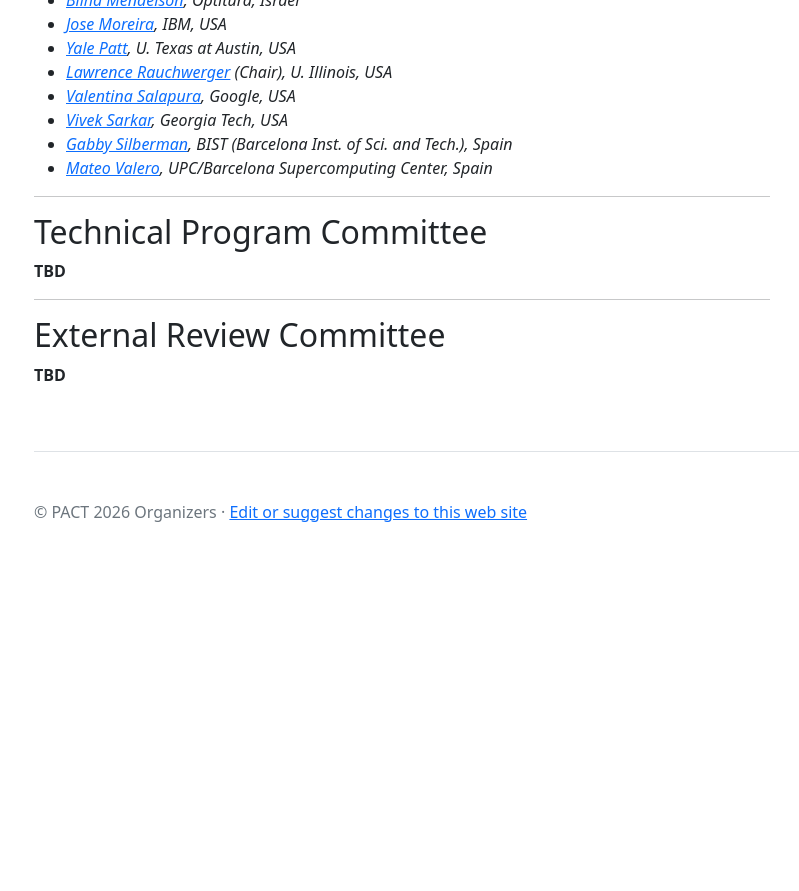
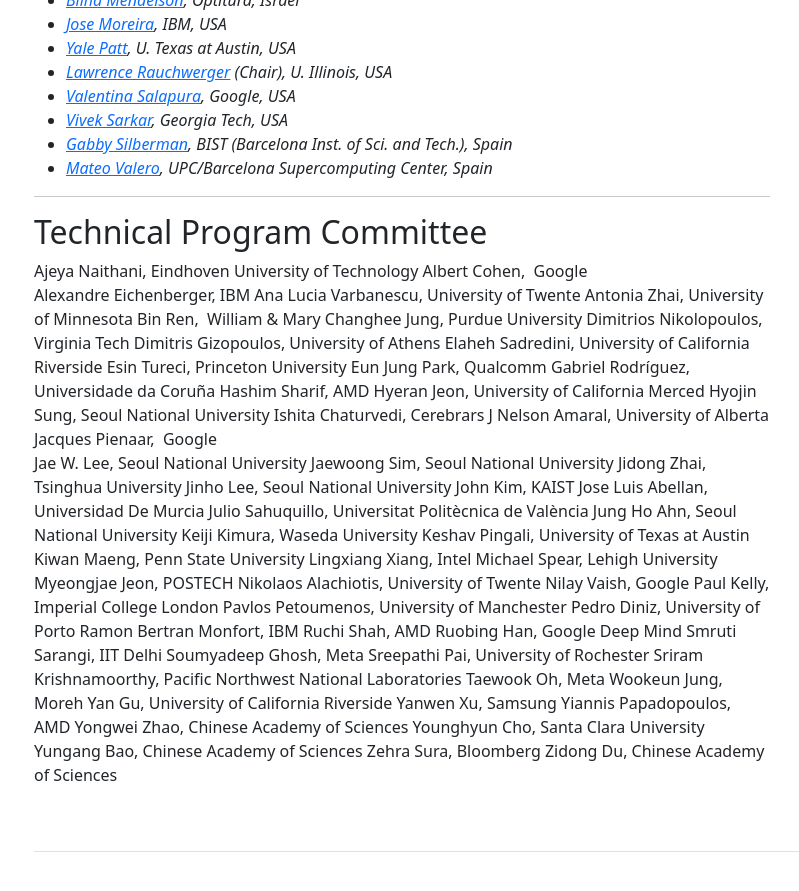
Before and after one commit to pact2026/pact2026.github.io, a Jekyll site: the page built from organization/index.md, in a window 1280 px wide and 900 px high, scrolled down 1570 px. Shown: the top 891 px of the window, without its empty margins (48-847 px from the left). Built offline with Jekyll 4.4.1, drawn with Linux system fonts in a browser that asks for light colours; before the commit the page ends 2142 px from its top, so only the background shows below that; some of the changed text lies outside the part shown.

Commit message:
Update index.md
Program chair website link and PC members are updated

```diff
--- a/organization/index.md
+++ b/organization/index.md
@@ -14,7 +14,7 @@
 
 #### Program Chairs
 
-- Jaejin Lee, Seoul National University
+- [Jaejin Lee](https://sites.google.com/view/jaejinlee)  Seoul National University
 
 #### Program Vice-Chairs
 
@@ -91,10 +91,58 @@
 
 ## Technical Program Committee
 
-**TBD**
-
----
-
-## External Review Committee
-
-**TBD**
+Ajeya Naithani,	Eindhoven University of Technology
+Albert Cohen, 	Google
+Alexandre Eichenberger,	IBM
+Ana Lucia Varbanescu,	University of Twente
+Antonia Zhai,	University of Minnesota
+Bin Ren,	 William & Mary
+Changhee Jung,	Purdue University
+Dimitrios Nikolopoulos,	Virginia Tech
+Dimitris Gizopoulos,	University of Athens
+Elaheh Sadredini,	University of California Riverside
+Esin Tureci,	Princeton University
+Eun Jung Park, 	Qualcomm
+Gabriel Rodríguez,	Universidade da Coruña
+Hashim Sharif,	AMD
+Hyeran Jeon,	University of California Merced
+Hyojin Sung,	Seoul National University
+Ishita Chaturvedi,	Cerebrars
+J Nelson Amaral,	University of Alberta
+Jacques Pienaar, 	Google
+Jae W. Lee,	Seoul National University
+Jaewoong Sim,	Seoul National University
+Jidong Zhai, Tsinghua University
+Jinho Lee,	Seoul National University
+John Kim,	KAIST
+Jose Luis Abellan,	Universidad De Murcia
+Julio Sahuquillo,	Universitat Politècnica de València
+Jung Ho Ahn,	Seoul National University
+Keiji Kimura,	Waseda University
+Keshav Pingali,	University of Texas at Austin
+Kiwan Maeng,	Penn State University
+Lingxiang Xiang,	Intel
+Michael Spear,	Lehigh University
+Myeongjae Jeon,	POSTECH
+Nikolaos Alachiotis,	University of Twente
+Nilay Vaish,	Google
+Paul Kelly,	Imperial College London
+Pavlos Petoumenos,	University of Manchester
+Pedro Diniz,	University of Porto
+Ramon Bertran Monfort,	IBM
+Ruchi Shah,	AMD
+Ruobing Han,	Google Deep Mind
+Smruti Sarangi,	IIT Delhi
+Soumyadeep Ghosh,	Meta
+Sreepathi Pai,	University of Rochester
+Sriram Krishnamoorthy,	Pacific Northwest National Laboratories
+Taewook Oh,	Meta
+Wookeun Jung,	Moreh
+Yan Gu,	University of California Riverside
+Yanwen Xu,	Samsung
+Yiannis Papadopoulos,	AMD
+Yongwei Zhao,	Chinese Academy of Sciences
+Younghyun Cho,	Santa Clara University
+Yungang Bao,	Chinese Academy of Sciences
+Zehra Sura,	Bloomberg
+Zidong Du,	Chinese Academy of Sciences
```
